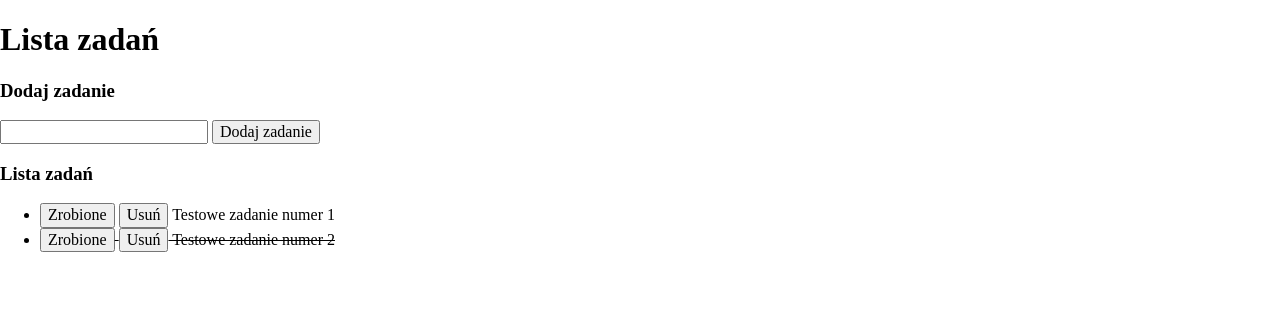
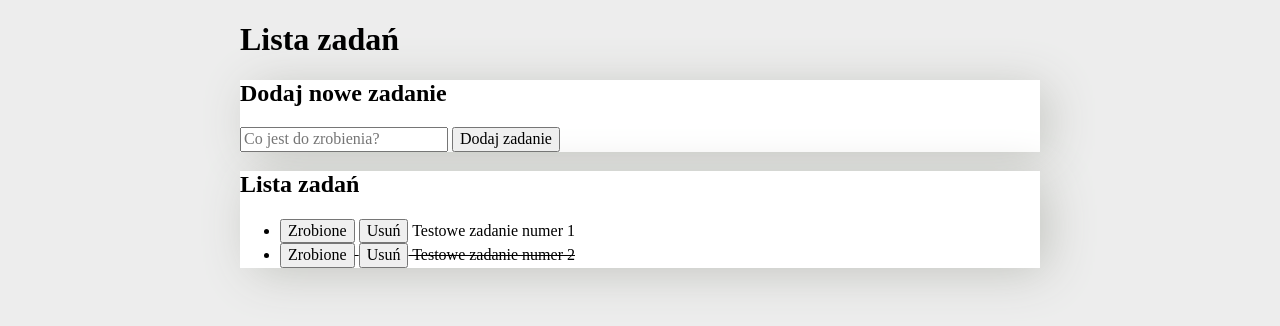
Before and after one commit to orang3jelly/To-do-list, a plain HTML site: page index.html in a window 1280 px wide. Drawn offline with nearby package versions, Linux system fonts and the light colour scheme.

Commit message:
Added box-shadow and background color

```diff
--- a/css/container.css
+++ b/css/container.css
@@ -1,3 +1,8 @@
+.container{
+    box-shadow: 9px 6px 50px -4px #BFC1BB;
+    background-color: #fff;
+}
+
 .container__listItem{
     text-decoration: line-through;
 }
--- a/css/style.css
+++ b/css/style.css
@@ -4,4 +4,11 @@ html {
 
 *,
 ::after, ::before {
-box-sizing: inherit;}
+box-sizing: inherit;
+}
+
+.body{
+    background-color: rgb(237, 237, 237);
+    max-width: 800px;
+    margin: 0 auto;
+}
--- a/index.html
+++ b/index.html
@@ -14,39 +14,33 @@
     <title>Lista zadań</title>
 </head>
 
-<body>
+<body class="body">
 
+    <main>
+        <h1 class="header">Lista zadań</h1>
         <div class="container">
-        <div class="container__mainHeader">
-            <h1>Lista zadań</h1>
-        </div>
-
-        <div class="container__header">
-            <h3>Dodaj zadanie</h3>
-        </div>
-
-        <div class="container__form">
+            <h2 class="container__header">Dodaj nowe zadanie</h2>
+            <section>
                 <form class="js-form">
-                <input class="js-newTask">
+                    <input class="js-newTask" placeholder="Co jest do zrobienia?">
                     <button>Dodaj zadanie</button>
                 </form>
+            </section>
         </div>
-
+        <div class="container">
+            <section>
+                <div>
+                    <h2>Lista zadań</h2>
+                    <p></p>
                 </div>
-
-    <div class="container">
-        <div class="container__header">
-            <h3>Lista zadań</h3>
-        </div>
-
-        <div class="container__list">
+            </section>
+            <section>
                 <ul class="js-list">
 
                 </ul>
+            </section>
         </div>
-
-    </div>
-
+    </main>
 
 </body>
 
```
Lines whose indentation alone changed are shown as unchanged.
